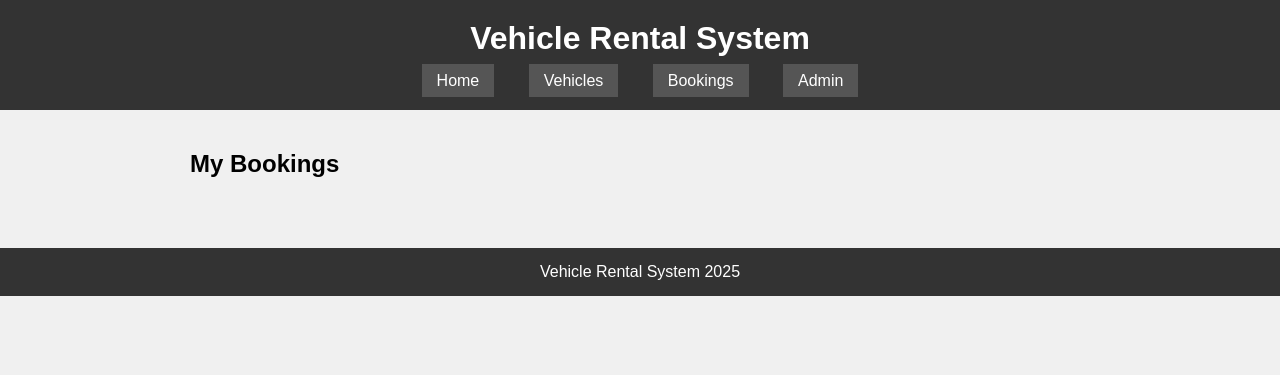
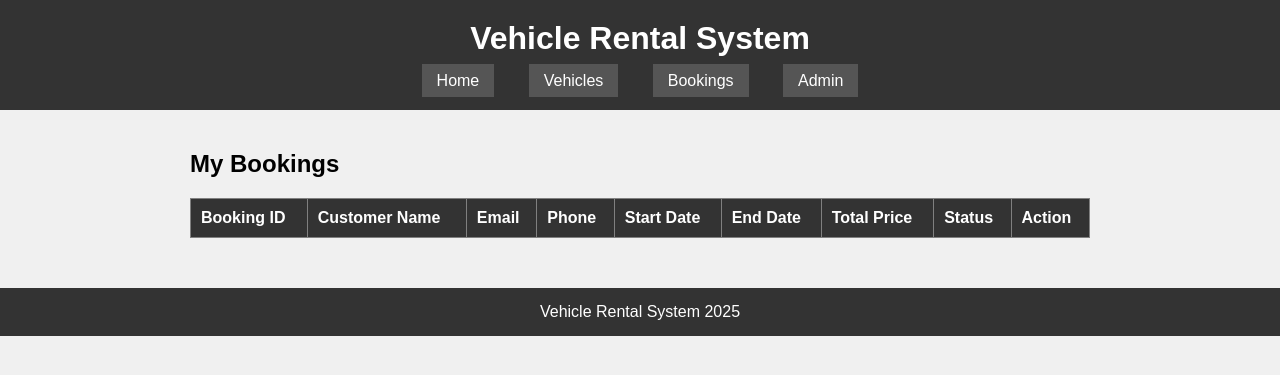
Before and after one commit to sravanireddy2000/VehicleRentalSytem, a Flask app: template templates/bookings.html in a window 1280 px wide. Shown: the top 375 px of the page. Run offline with Flask 3, Linux system fonts and the light colour scheme; the template is opened without the code that fills it, so the values that code supplies are empty.

Commit message:
tables_created | 2025-12-04 22:35 PM

```diff
--- a/templates/bookings.html
+++ b/templates/bookings.html
@@ -9,6 +9,19 @@
            <h2>My Bookings</h2>
 
         <div class="bookingsList">
+            <table border="1">
+                <tr>
+                    <th>Booking ID</th>
+                    <th>Customer Name</th>
+                    <th>Email</th>
+                    <th>Phone</th>
+                    <th>Start Date</th>
+                    <th>End Date</th>
+                    <th>Total Price</th>
+                    <th>Status</th>
+                    <th>Action</th>
+                </tr>
+                </table>
        </div>
         </div>
     {% include('./components/footer.html') %}
```
